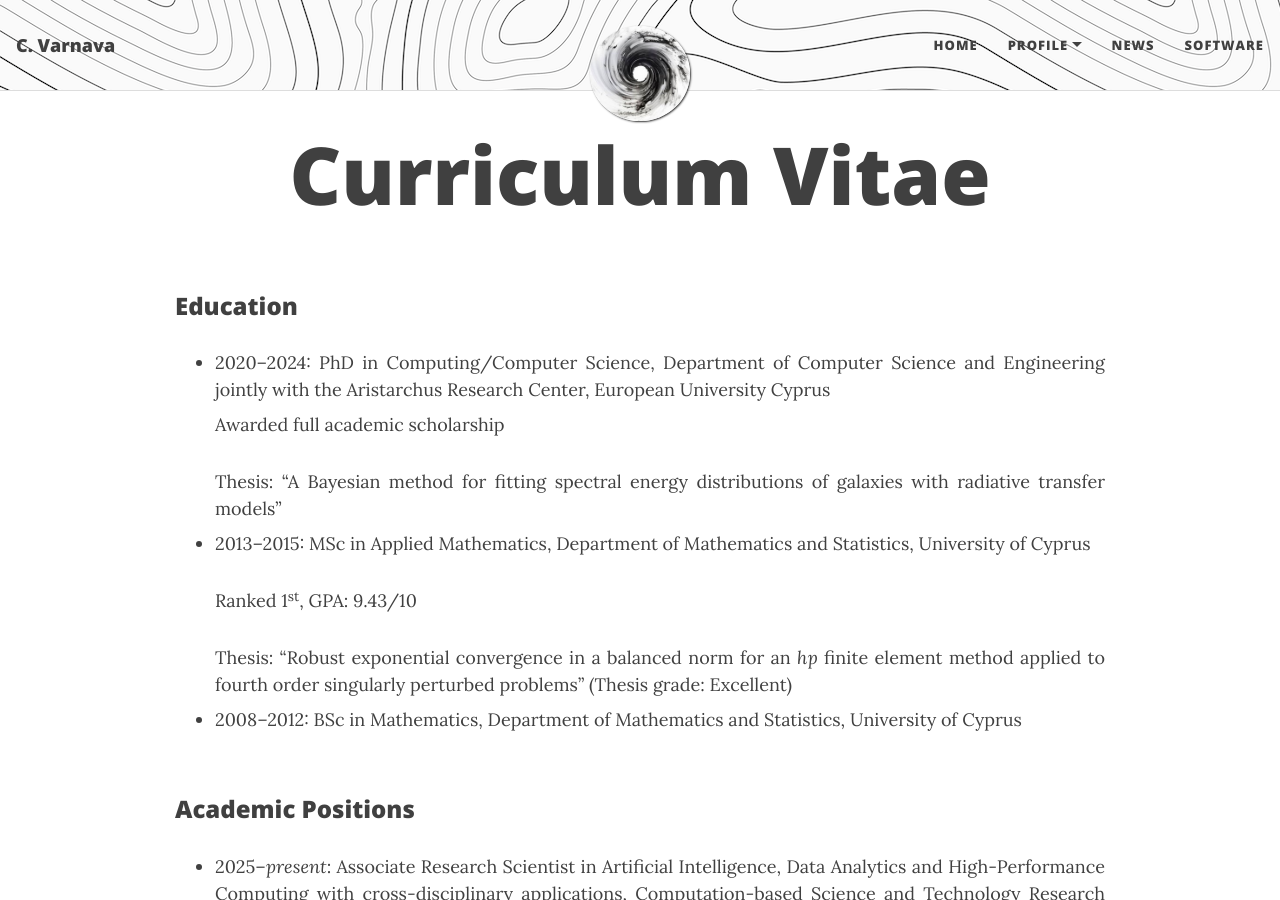
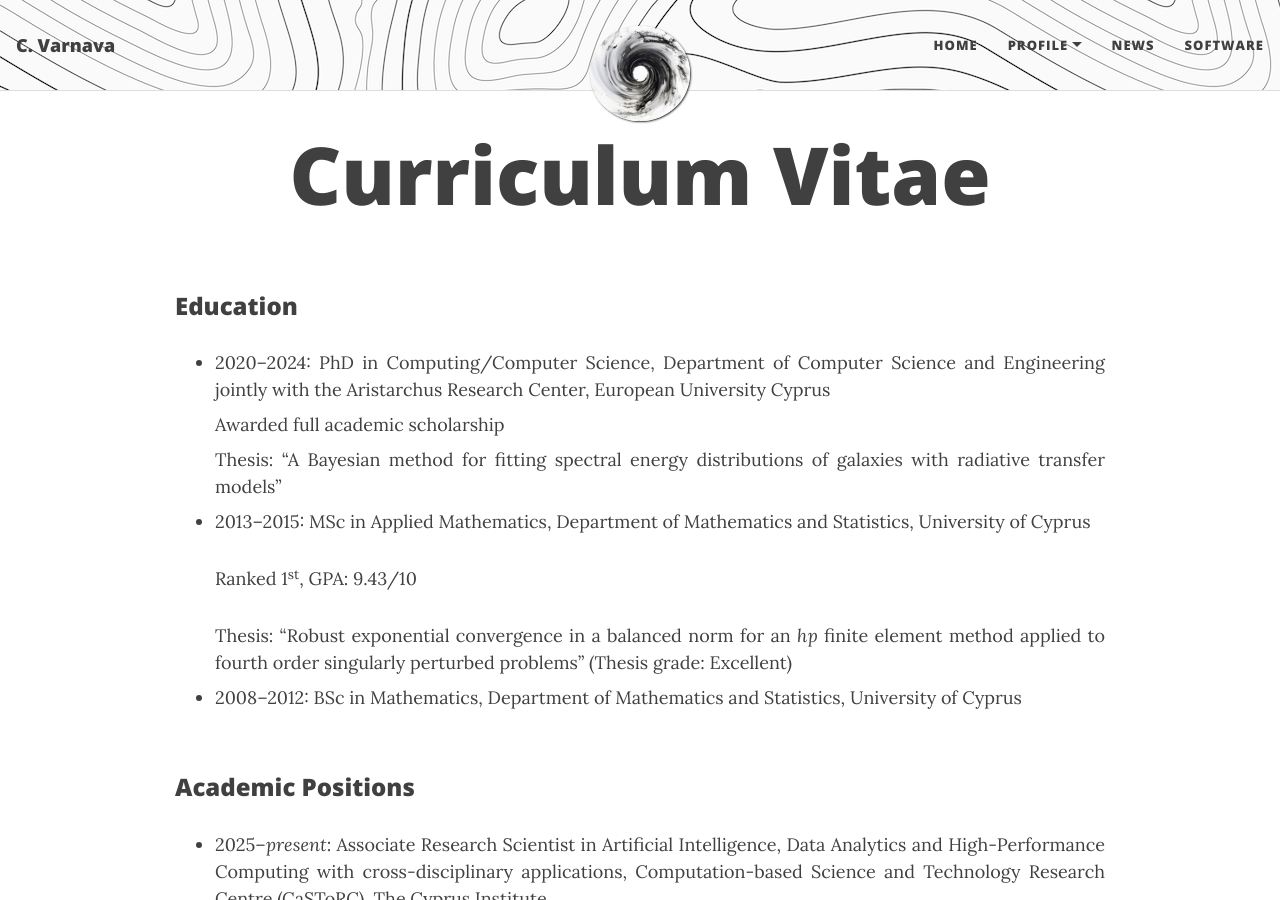
Before and after one commit to ch-var/ch-var.github.io, a Jekyll site: the page built from CV.html, in a window 1280 px wide and 900 px high. Built offline with Jekyll 4.4.1, drawn with Linux system fonts in a browser that asks for light colours; formulas are drawn with MathJax 3.

Commit message:
Update CV.html

```diff
--- a/CV.html
+++ b/CV.html
@@ -26,7 +26,7 @@
 <ul>
 <li class="responsive-margin" style="margin-bottom: 8px;">2020–2024: PhD in Computing/Computer Science, Department of Computer Science and Engineering jointly with the Aristarchus Research Center, European University Cyprus</li>
 <p align='justify' class="responsive-margin" style="margin-top: 0px; margin-bottom: 8px;">Awarded full academic scholarship</p>
-<p align='justify' class="responsive-margin" style="margin-bottom: 8px;">Thesis: “A Bayesian method for fitting spectral energy distributions of galaxies with radiative transfer models”</p>
+<p align='justify' class="responsive-margin" style="margin-top: 0px; margin-bottom: 8px;">Thesis: “A Bayesian method for fitting spectral energy distributions of galaxies with radiative transfer models”</p>
 <li class="responsive-margin" style="margin-bottom: 8px;">2013–2015: MSc in Applied Mathematics, Department of Mathematics and Statistics, University of Cyprus</li>
 <p align='justify' class="responsive-margin" style="margin-bottom: 8px;">Ranked 1<sup>st</sup>, GPA: 9.43/10</p>
 <p align='justify' class="responsive-margin" style="margin-bottom: 8px;">Thesis: “Robust exponential convergence in a balanced norm for an <i>hp</i> finite element method applied to fourth order singularly perturbed problems” (Thesis grade: Excellent)</p>
```
